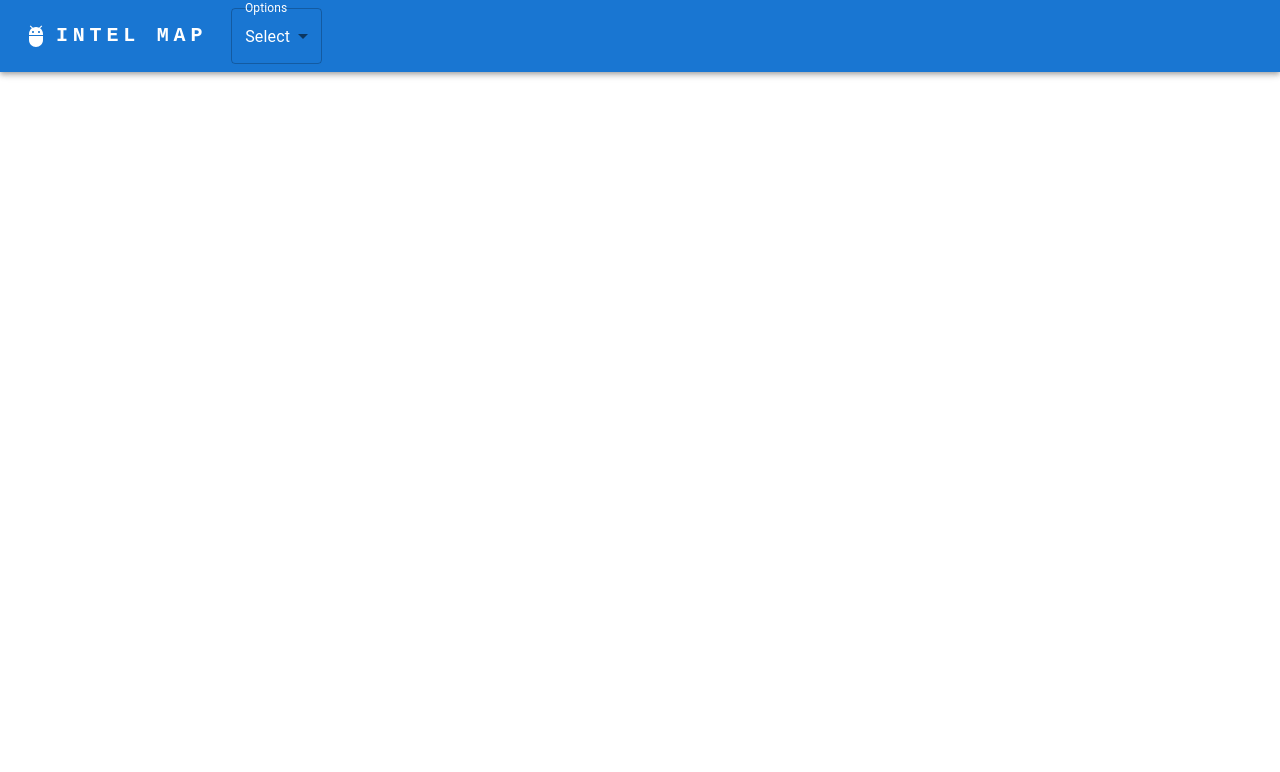
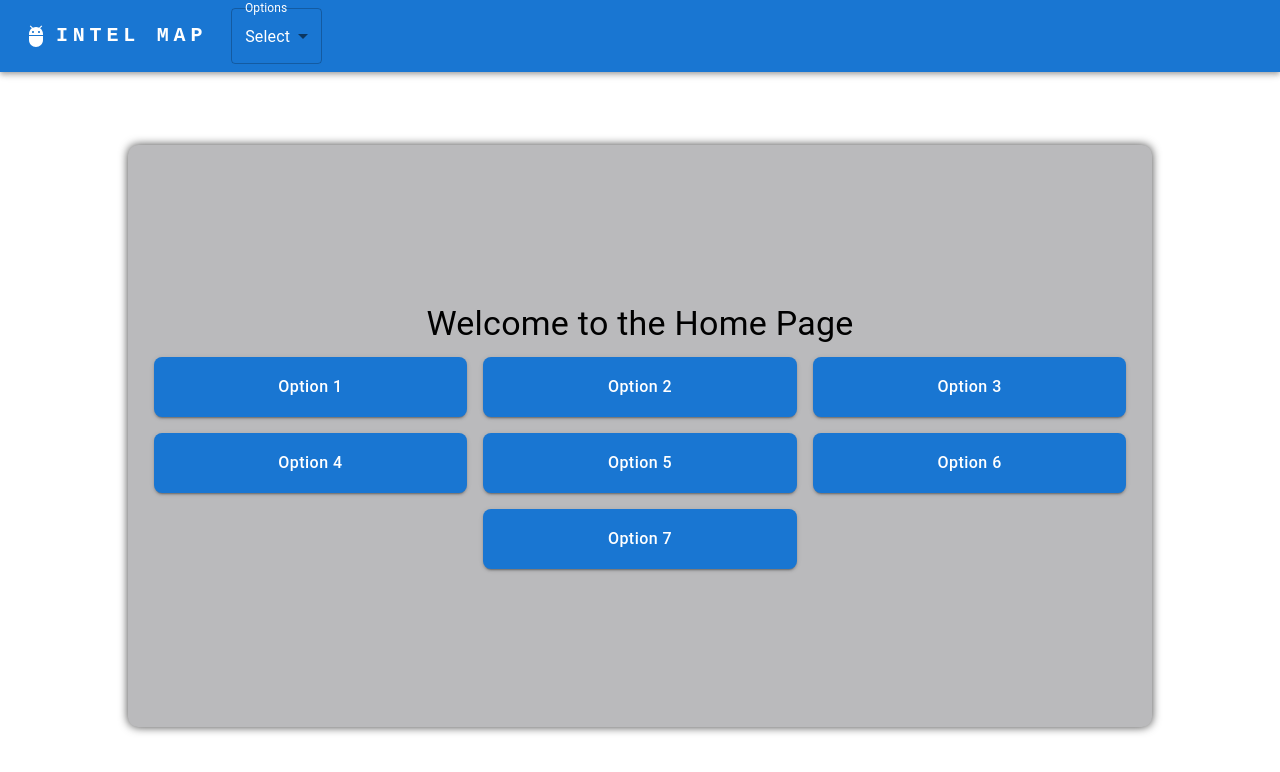
Before and after one commit to chemedMoshe/TestLastWeek, a React (Vite) app in the folder ClientSide/: page / in a window 1280 px wide. Shown: the top 772 px of the page. Built offline with nearby package versions, Linux system fonts and the light colour scheme; no server answers.

Commit message:
add routs home component

```diff
--- a/ClientSide/src/App.tsx
+++ b/ClientSide/src/App.tsx
@@ -2,7 +2,7 @@ import { useEffect, useState } from 'react';
 import Pages from './component/Pages';
 import { DisplayEnum } from './Types/Display';
 import ResponsiveAppBar from './component/responsive';
-import { BrowserRouter, Route, Routes, useNavigate } from 'react-router-dom';
+import {  Route, Routes, useNavigate } from 'react-router-dom';
 import Home from './component/Home';
 
 export default function App() {
@@ -21,7 +21,7 @@ useEffect(() => {
       <ResponsiveAppBar setDisplay={setDisplay} setSelected={setSelected} />
 
         <Routes>
-          <Route index element={<Home />} />
+          <Route index element={<Home   setSelected={setSelected}/>} />
           <Route path='pages' element={ <Pages display={display} setDisplay={setDisplay} selected={selected} />} />
         </Routes>
     </div>
--- a/ClientSide/src/component/Home.tsx
+++ b/ClientSide/src/component/Home.tsx
@@ -1,8 +1,61 @@
+import { Box, Button, Grid, Typography } from "@mui/material";
 
-export default function Home() {
+interface Props{
+  setSelected: React.Dispatch<React.SetStateAction<string | null>>;
+}
+export default function Home({ setSelected}: Props) {
+  const handleSelectChange = (event: string) => {
+    setSelected(event);
+  };
+
+  const options = [
+    { label: "Option 1", route: "/option1" },
+    { label: "Option 2", route: "/option2" },
+    { label: "Option 3", route: "/option3" },
+    { label: "Option 4", route: "/option4" },
+    { label: "Option 5", route: "/option5" },
+    { label: "Option 6", route: "/option6" },
+    { label: "Option 7", route: "/option7" },
+  ];
+
   return (
-    <div>
-
+    <div className="home">
+      <div className="container">
+    <Box
+      sx={{
+        height: "100%",
+        width: "100%",
+        display: "flex",
+        flexDirection: "column",
+        justifyContent: "center",
+        alignItems: "center",
+      }}
+    >
+      <Typography variant="h4" gutterBottom>
+        Welcome to the Home Page
+      </Typography>
+      <Grid container spacing={2} justifyContent="center">
+        {options.map((option, index) => (
+          <Grid item key={index}  xs={12} sm={6} md={4}>
+            <Button
+              fullWidth
+              variant="contained"
+              color="primary"
+              onClick={()=>handleSelectChange(option.label)}
+              sx={{
+                py: 2,
+                fontSize: "1rem",
+                textTransform: "none",
+                borderRadius: "8px",
+              }}
+            >
+              {option.label}
+            </Button>
+          </Grid>
+        ))}
+      </Grid>
+    </Box>
+    </div>
     </div>
   )
 }
--- a/ClientSide/src/index.css
+++ b/ClientSide/src/index.css
@@ -81,3 +81,20 @@ select:hover{
   color:black;
   background-color: #fff;
 }
+.home{
+  width: 100%;
+  height: 100%;
+  display: flex;
+  flex-direction: column;
+  justify-content: center;
+  align-items: center;
+
+}
+.container{
+  width: 80%;
+  height: 80%;
+  padding: 2%;
+  background-color: #bababc;
+  border-radius: 10px;
+  box-shadow: 0px 0px 10px 0px rgba(0,0,0,0.75);
+}
```
